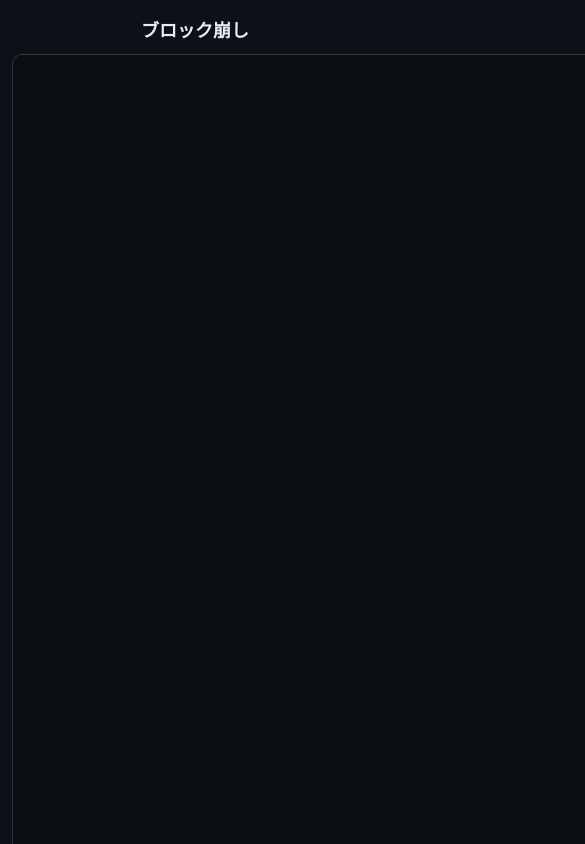
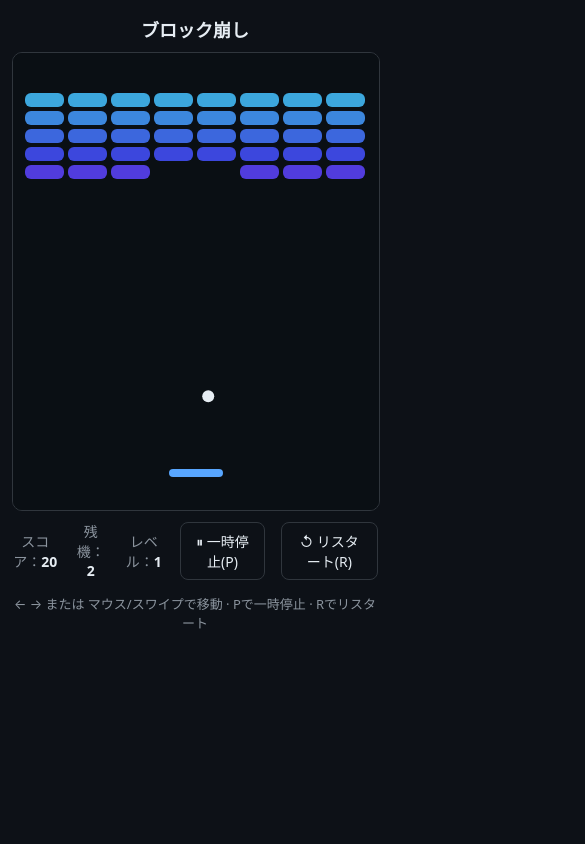
Before and after one commit to kaji-sin/2D-game, a plain HTML site: page index.html in a window 390 px wide. Both pictures are taken after a click on the link "↺ リスタート(R)". Shown: the top 844 px of the page, 585 px wide, since content can reach past the window. Drawn offline with Linux system fonts and the light colour scheme.

Commit message:
Update index.html

```diff
--- a/index.html
+++ b/index.html
@@ -1,175 +1,167 @@
 <!doctype html>
 <html lang="ja">
 <head>
-  <meta charset="utf-8" />
-  <meta name="viewport" content="width=device-width,initial-scale=1,maximum-scale=1" />
+<meta charset="utf-8">
+<meta name="viewport" content="width=device-width,initial-scale=1,maximum-scale=1">
 <title>ブロック崩し</title>
 <style>
-    :root { --bg:#0d1117; --fg:#e6edf3; --acc:#58a6ff; --mut:#8b949e; }
-    html,body { height:100%; margin:0; background:var(--bg); color:var(--fg); font-family: system-ui, -apple-system, Segoe UI, Roboto, "Hiragino Kaku Gothic ProN", Meiryo, sans-serif; }
-    .wrap { max-width: 820px; margin: 16px auto; padding: 0 12px; text-align:center; }
-    h1 { font-size: clamp(18px, 2.2vw, 22px); font-weight: 700; margin: 8px 0 12px; }
-    #game { display:block; margin: 0 auto; background: #0a0f14; border: 1px solid #30363d; border-radius: 10px; touch-action: none; }
-    .hud { display:flex; gap:16px; justify-content:center; align-items:center; margin:10px 0 14px; font-size:14px; color:var(--mut);}
-    .hud strong{ color:var(--fg); }
-    .controls { font-size: 13px; color: var(--mut); }
-    .btn { display:inline-block; padding:8px 14px; border-radius:8px; border:1px solid #30363d; color:var(--fg); text-decoration:none; }
-    .btn:hover { background:#161b22; }
+  :root{--bg:#0d1117;--fg:#e6edf3;--mut:#8b949e;--acc:#58a6ff}
+  html,body{height:100%;margin:0;background:var(--bg);color:var(--fg);font-family:system-ui,-apple-system,Segoe UI,Roboto,"Hiragino Kaku Gothic ProN",Meiryo,sans-serif}
+  .wrap{max-width:820px;margin:16px auto;padding:0 12px;text-align:center}
+  h1{font-size:clamp(18px,2.2vw,22px);margin:6px 0 10px}
+  #game{display:block;margin:0 auto;background:#0a0f14;border:1px solid #30363d;border-radius:10px;touch-action:none}
+  .hud{display:flex;gap:16px;justify-content:center;align-items:center;margin:10px 0 14px;color:var(--mut);font-size:14px}
+  .hud strong{color:var(--fg)}
+  .btn{display:inline-block;padding:8px 14px;border:1px solid #30363d;border-radius:8px;color:var(--fg);text-decoration:none}
+  .btn:hover{background:#161b22}
+  .tips{color:var(--mut);font-size:13px}
 </style>
 </head>
 <body>
 <div class="wrap">
   <h1>ブロック崩し</h1>
-    <canvas id="game" width="640" height="900" aria-label="Game canvas"></canvas>
+  <canvas id="game" aria-label="game canvas"></canvas>
   <div class="hud">
     <div>スコア：<strong id="score">0</strong></div>
     <div>残機：<strong id="lives">3</strong></div>
     <div>レベル：<strong id="level">1</strong></div>
-      <a class="btn" id="pauseBtn" href="#">⏸︎ 一時停止(P)</a>
-      <a class="btn" id="restartBtn" href="#">↺ リスタート(R)</a>
+    <a href="#" id="pauseBtn" class="btn">⏸ 一時停止(P)</a>
+    <a href="#" id="restartBtn" class="btn">↺ リスタート(R)</a>
   </div>
-    <div class="controls">
-      ← → で移動 / マウス or スワイプでもOK・<strong>P</strong>で一時停止 / <strong>R</strong>でリスタート
-    </div>
+  <div class="tips">← → または マウス/スワイプで移動 · Pで一時停止 · Rでリスタート</div>
 </div>
 
 <script>
-(() => {
-  const canvas = document.getElementById("game");
-  const ctx = canvas.getContext("2d", { alpha:false });
-
-  // 画面サイズに合わせてキャンバスを調整
-  function fitCanvas() {
-    const maxW = Math.min(window.innerWidth * 0.9, 640); // 幅の上限を640px
-    const w = Math.floor(maxW);
-    const h = Math.floor(w * 1.2); // 縦横比を少し小さく
-    canvas.width = w * window.devicePixelRatio;
-    canvas.height = h * window.devicePixelRatio;
-    canvas.style.width = w + "px";
-    canvas.style.height = h + "px";
-    ctx.scale(window.devicePixelRatio, window.devicePixelRatio);
-    sizes.recalc(w, h);
-  }
-
-  const sizes = {
-    cw: 640, ch: 800,
-    paddleW: 100, paddleH: 10, paddleY: 0,
-    brick: { rows: 5, cols: 8, w: 0, h: 20, pad: 4, top: 60, left: 8 },
-    recalc(w, h){
-      this.cw=w; this.ch=h;
-      this.paddleW = Math.max(50, Math.floor(w*0.15)); // 幅を画面の15%
-      this.paddleH = Math.max(8, Math.floor(h*0.012));
-      this.paddleY = h - Math.floor(h*0.1);
-      this.brick.cols = 8;
-      this.brick.rows = 5;
-      const totalPad = (this.brick.cols+1)*this.brick.pad;
-      this.brick.w = Math.floor((w - totalPad) / this.brick.cols);
-      this.brick.h = Math.max(14, Math.floor(h*0.025));
-      this.brick.left = 8;
-      this.brick.top = Math.floor(h*0.08);
-    }
-  };
-
-  // 残りのコード（update, draw, initなど）は前のままでOK
-  // ここから下は削除せずそのまま残してください。
-})();
-    // ===== ゲーム状態 =====
-    let score = 0, lives = 3, level = 1, paused = false, running = true;
-
-    const paddle = { x: 0, speed: 0, maxSpeed: 9 };
-    const ball = { x: 0, y: 0, r: 7, vx: 0, vy: 0, speedBase: 6 };
-    let bricks = [];
-
+(()=>{
+// ===== 基本セットアップ =====
+const canvas = document.getElementById('game');
+const ctx = canvas.getContext('2d', {alpha:false});
 const ui = {
   score: document.getElementById('score'),
   lives: document.getElementById('lives'),
   level: document.getElementById('level'),
   pauseBtn: document.getElementById('pauseBtn'),
   restartBtn: document.getElementById('restartBtn'),
-      refresh(){ this.score.textContent = score; this.lives.textContent = lives; this.level.textContent = level; this.pauseBtn.textContent = paused? "▶ 再開(P)":"⏸︎ 一時停止(P)"; }
+  refresh(){ this.score.textContent=score; this.lives.textContent=lives; this.level.textContent=level;
+             this.pauseBtn.textContent = paused ? "▶ 再開(P)" : "⏸ 一時停止(P)"; }
 };
 
-    // ===== 初期化 =====
-    function initLevel() {
-      buildBricks();
-      resetBall(true);
-      ui.refresh();
+// 画面サイズにフィット（高DPIもクッキリ）
+const sizes = {
+  cw:640, ch:840,
+  brick:{rows:5, cols:8, w:0, h:20, pad:4, top:60, left:8},
+  paddleW:96, paddleH:12, paddleY:0,
+  recalc(cssW, cssH){
+    this.cw=cssW; this.ch=cssH;
+    // パドル・ブロックは画面に収まる比率で算出
+    this.paddleW = Math.max(48, Math.floor(cssW*0.15)); // 画面幅の15%
+    this.paddleH = Math.max(8, Math.floor(cssH*0.014));
+    this.paddleY = cssH - Math.floor(cssH*0.09);
+
+    this.brick.cols = 8;
+    this.brick.rows = 5 + (level-1);                      // レベルで段数UP
+    const totalPad = (this.brick.cols+1)*this.brick.pad + 16;
+    this.brick.w = Math.max(20, Math.floor((cssW - totalPad)/this.brick.cols));
+    this.brick.h = Math.max(14, Math.floor(cssH*0.024));
+    this.brick.left = 8;
+    this.brick.top  = Math.floor(cssH*0.08);
+  }
+};
+
+function fitCanvas(){
+  const cssW = Math.min(820, Math.floor(window.innerWidth - 24)); // 余白を引いて収める
+  const cssH = Math.floor(cssW * 1.25);                            // 縦横比
+  const dpr = Math.max(1, Math.floor(window.devicePixelRatio || 1));
+  canvas.style.width  = cssW + 'px';
+  canvas.style.height = cssH + 'px';
+  canvas.width  = cssW * dpr;
+  canvas.height = cssH * dpr;
+  ctx.setTransform(dpr,0,0,dpr,0,0); // スケール設定
+  sizes.recalc(cssW, cssH);
 }
 
-    function buildBricks() {
+// ===== ゲーム状態 =====
+let score=0, lives=3, level=1, paused=false, running=true;
+const paddle = {x:0, speed:0, maxSpeed:9};
+const ball   = {x:0, y:0, r:7, vx:0, vy:0, speedBase:6};
+let bricks = [];
+
+// ===== 初期化 =====
+function buildBricks(){
   bricks = [];
-      for (let r=0;r<sizes.brick.rows;r++){
-        bricks[r] = [];
-        for (let c=0;c<sizes.brick.cols;c++){
-          bricks[r][c] = { alive: true, hp: 1, color: hueColor(200 + r*12) };
+  const R = sizes.brick.rows, C = sizes.brick.cols;
+  for(let r=0;r<R;r++){
+    bricks[r]=[];
+    for(let c=0;c<C;c++){
+      bricks[r][c]={alive:true, color:`hsl(${(200+r*12)%360} 70% 55%)`};
     }
   }
 }
-
-    function hueColor(h) { return `hsl(${h%360} 70% 55%)`; }
-
-    function resetBall(centerPaddle=false){
+function resetBall(center=true){
   paddle.x = (sizes.cw - sizes.paddleW)/2;
+  ball.r = Math.max(6, Math.floor(sizes.ch*0.008));
   ball.x = sizes.cw/2;
-      ball.y = sizes.ch*0.65;
-      ball.r = Math.max(6, Math.floor(sizes.ch*0.008));
-      const sp = ball.speedBase * (1 + (level-1)*0.1);
-      const angle = (-Math.PI/3) + Math.random()*(-Math.PI/3); // 上向き
-      ball.vx = sp * Math.cos(angle);
-      ball.vy = sp * Math.sin(angle);
-      if(centerPaddle) paddle.x = (sizes.cw - sizes.paddleW)/2;
+  ball.y = sizes.ch*0.62;
+  const sp = ball.speedBase*(1+(level-1)*0.1);
+  const ang = (-Math.PI/3) - Math.random()*Math.PI/6; // 上向き
+  ball.vx = sp*Math.cos(ang);
+  ball.vy = sp*Math.sin(ang);
+  if(center) paddle.x = (sizes.cw - sizes.paddleW)/2;
 }
+function init(){
+  fitCanvas(); buildBricks(); resetBall(true); ui.refresh(); requestAnimationFrame(update);
+}
+window.addEventListener('resize', ()=>{fitCanvas();});
 
 // ===== 入力 =====
-    const keys = { left:false, right:false };
-    window.addEventListener('keydown', e=>{
+const keys={left:false,right:false};
+addEventListener('keydown',e=>{
   if(e.key==='ArrowLeft') keys.left=true;
   if(e.key==='ArrowRight') keys.right=true;
-      if(e.key==='p' || e.key==='P'){ paused = !paused; ui.refresh(); }
-      if(e.key==='r' || e.key==='R'){ startOver(); }
+  if(e.key==='p'||e.key==='P'){ paused=!paused; ui.refresh(); }
+  if(e.key==='r'||e.key==='R'){ startOver(); }
 });
-    window.addEventListener('keyup', e=>{
+addEventListener('keyup',e=>{
   if(e.key==='ArrowLeft') keys.left=false;
   if(e.key==='ArrowRight') keys.right=false;
 });
-    // マウス / タッチ
-    const moveTo = (clientX)=>{
-      const rect = canvas.getBoundingClientRect();
-      const x = clientX - rect.left;
+const moveTo = clientX=>{
+  const rect=canvas.getBoundingClientRect();
+  const x=clientX-rect.left;
   paddle.x = Math.max(0, Math.min(sizes.cw - sizes.paddleW, x - sizes.paddleW/2));
 };
-    canvas.addEventListener('mousemove', e=> moveTo(e.clientX));
-    canvas.addEventListener('touchmove', e=> { if(e.touches[0]) moveTo(e.touches[0].clientX); e.preventDefault(); }, {passive:false});
+canvas.addEventListener('mousemove',e=>moveTo(e.clientX));
+canvas.addEventListener('touchmove',e=>{if(e.touches[0]) moveTo(e.touches[0].clientX); e.preventDefault();},{passive:false});
+ui.pauseBtn.addEventListener('click',e=>{e.preventDefault(); paused=!paused; ui.refresh();});
+ui.restartBtn.addEventListener('click',e=>{e.preventDefault(); startOver();});
 
 // ===== ループ =====
-    function update() {
-      if (!running) return;
+function update(){
+  if(!running) return;
   requestAnimationFrame(update);
-      if (paused) return draw();
+  if(paused) return draw();
 
-      // パドル移動（キーボード）
-      if (keys.left) paddle.x = Math.max(0, paddle.x - paddle.maxSpeed);
-      if (keys.right) paddle.x = Math.min(sizes.cw - sizes.paddleW, paddle.x + paddle.maxSpeed);
+  // パドル
+  if(keys.left)  paddle.x = Math.max(0, paddle.x - paddle.maxSpeed);
+  if(keys.right) paddle.x = Math.min(sizes.cw - sizes.paddleW, paddle.x + paddle.maxSpeed);
 
-      // ボール移動
-      ball.x += ball.vx;
-      ball.y += ball.vy;
+  // ボール
+  ball.x += ball.vx; ball.y += ball.vy;
 
-      // 壁反射
-      if (ball.x - ball.r < 0) { ball.x = ball.r; ball.vx *= -1; }
-      if (ball.x + ball.r > sizes.cw) { ball.x = sizes.cw - ball.r; ball.vx *= -1; }
-      if (ball.y - ball.r < 0) { ball.y = ball.r; ball.vy *= -1; }
+  // 壁
+  if(ball.x - ball.r < 0){ ball.x = ball.r; ball.vx *= -1; }
+  if(ball.x + ball.r > sizes.cw){ ball.x = sizes.cw - ball.r; ball.vx *= -1; }
+  if(ball.y - ball.r < 0){ ball.y = ball.r; ball.vy *= -1; }
 
-      // パドル衝突
-      if (ball.y + ball.r >= sizes.paddleY && ball.y + ball.r <= sizes.paddleY + sizes.paddleH &&
-          ball.x >= paddle.x && ball.x <= paddle.x + sizes.paddleW && ball.vy > 0) {
-        // 当たった位置で反射角を調整
-        const hitPos = (ball.x - (paddle.x + sizes.paddleW/2)) / (sizes.paddleW/2);
-        const maxAngle = Math.PI * 70/180;
-        const angle = hitPos * maxAngle;
-        const sp = Math.hypot(ball.vx, ball.vy) * 1.02; // ちょい加速
-        ball.vx = sp * Math.sin(angle);
-        ball.vy = -Math.abs(sp * Math.cos(angle));
+  // パドル衝突（反射角調整）
+  if(ball.y + ball.r >= sizes.paddleY && ball.y + ball.r <= sizes.paddleY + sizes.paddleH &&
+     ball.x >= paddle.x && ball.x <= paddle.x + sizes.paddleW && ball.vy > 0){
+    const pos = (ball.x - (paddle.x + sizes.paddleW/2))/(sizes.paddleW/2);
+    const maxA = Math.PI*70/180;
+    const ang = pos*maxA;
+    const sp = Math.min(12, Math.hypot(ball.vx,ball.vy)*1.02);
+    ball.vx = sp*Math.sin(ang);
+    ball.vy = -Math.abs(sp*Math.cos(ang));
     ball.y = sizes.paddleY - ball.r - 0.1;
   }
 
@@ -177,134 +169,87 @@
   collideBricks();
 
   // 落下
-      if (ball.y - ball.r > sizes.ch) {
-        lives--; ui.refresh();
-        if (lives <= 0) {
-          gameOver();
-        } else {
-          resetBall();
-        }
+  if(ball.y - ball.r > sizes.ch){
+    if(--lives<=0){ gameOver(); } else { ui.refresh(); resetBall(); }
   }
 
   draw();
 }
 
 function collideBricks(){
-      const { w, h, pad, top, left } = sizes.brick;
-      for (let r=0;r<bricks.length;r++){
-        for (let c=0;c<bricks[r].length;c++){
-          const b = bricks[r][c];
-          if(!b.alive) continue;
+  const {w,h,pad,top,left} = sizes.brick;
+  for(let r=0;r<bricks.length;r++){
+    for(let c=0;c<bricks[r].length;c++){
+      const b=bricks[r][c]; if(!b.alive) continue;
       const bx = left + c*(w+pad) + pad;
-          const by = top + r*(h+pad) + pad;
-          // AABB vs circle
-          const cx = Math.max(bx, Math.min(ball.x, bx + w));
-          const cy = Math.max(by, Math.min(ball.y, by + h));
-          const dist2 = (ball.x - cx)**2 + (ball.y - cy)**2;
-          if (dist2 <= ball.r**2){
-            b.hp--; if(b.hp<=0){ b.alive=false; score+=10; ui.refresh(); }
-            // 反射（どちらの面に近いかで反転軸を決定）
-            const overlapX = Math.min(Math.abs(ball.x - bx), Math.abs(ball.x - (bx + w)));
-            const overlapY = Math.min(Math.abs(ball.y - by), Math.abs(ball.y - (by + h)));
-            if (overlapX < overlapY) { ball.vx *= -1; } else { ball.vy *= -1; }
-            // クリア判定
-            if (isCleared()){
-              level++; lives = Math.min(5, lives+1);
-              ui.refresh();
-              buildBricks();
-              resetBall(true);
-            }
-            return; // 1フレーム1衝突まで
+      const by = top  + r*(h+pad) + pad;
+      // 円 vs AABB
+      const cx = Math.max(bx, Math.min(ball.x, bx+w));
+      const cy = Math.max(by, Math.min(ball.y, by+h));
+      const dx = ball.x - cx, dy = ball.y - cy;
+      if(dx*dx + dy*dy <= ball.r*ball.r){
+        b.alive=false; score+=10; ui.refresh();
+        // 反射軸
+        const ox = Math.min(Math.abs(ball.x - bx), Math.abs(ball.x - (bx+w)));
+        const oy = Math.min(Math.abs(ball.y - by), Math.abs(ball.y - (by+h)));
+        if(ox < oy) ball.vx *= -1; else ball.vy *= -1;
+        // クリア
+        if(isCleared()){ level++; lives=Math.min(5,lives+1); ui.refresh(); buildBricks(); resetBall(true); }
+        return;
       }
     }
   }
 }
-
-    function isCleared(){
-      for (const row of bricks) for (const b of row) if (b.alive) return false;
-      return true;
-    }
+function isCleared(){ for(const row of bricks) for(const b of row) if(b.alive) return false; return true; }
 
 function draw(){
   // 背景
-      ctx.fillStyle = "#0a0f14";
-      ctx.fillRect(0,0,sizes.cw,sizes.ch);
+  ctx.fillStyle="#0a0f14"; ctx.fillRect(0,0,sizes.cw,sizes.ch);
 
   // ブロック
-      const { w, h, pad, top, left } = sizes.brick;
-      for (let r=0;r<bricks.length;r++){
-        for (let c=0;c<bricks[r].length;c++){
-          const b = bricks[r][c];
-          if(!b.alive) continue;
+  const {w,h,pad,top,left} = sizes.brick;
+  for(let r=0;r<bricks.length;r++){
+    for(let c=0;c<bricks[r].length;c++){
+      const b=bricks[r][c]; if(!b.alive) continue;
       const x = left + c*(w+pad) + pad;
-          const y = top + r*(h+pad) + pad;
-          ctx.fillStyle = b.color;
-          roundRect(ctx, x, y, w, h, 6);
+      const y = top  + r*(h+pad) + pad;
+      ctx.fillStyle=b.color; roundRect(x,y,w,h,6);
     }
   }
+  // パドル
+  ctx.fillStyle="#58a6ff"; roundRect(paddle.x, sizes.paddleY, sizes.paddleW, sizes.paddleH, 8);
+  // ボール
+  ctx.beginPath(); ctx.arc(ball.x, ball.y, ball.r, 0, Math.PI*2); ctx.closePath(); ctx.fillStyle="#e6edf3"; ctx.fill();
 
-      // パドル
-      ctx.fillStyle = "#58a6ff";
-      roundRect(ctx, paddle.x, sizes.paddleY, sizes.paddleW, sizes.paddleH, 8);
-
-      // ボール
-      ctx.beginPath();
-      ctx.arc(ball.x, ball.y, ball.r, 0, Math.PI*2);
-      ctx.closePath();
-      ctx.fillStyle = "#e6edf3";
-      ctx.fill();
-
-      // ポーズ表示
-      if (paused) {
-        ctx.fillStyle = "rgba(0,0,0,.45)";
-        ctx.fillRect(0,0,sizes.cw,sizes.ch);
-        ctx.fillStyle = "#fff";
-        ctx.font = "bold 28px system-ui, sans-serif";
-        ctx.textAlign = "center";
+  if(paused){
+    ctx.fillStyle="rgba(0,0,0,.4)"; ctx.fillRect(0,0,sizes.cw,sizes.ch);
+    ctx.fillStyle="#fff"; ctx.textAlign="center"; ctx.font="bold 26px system-ui";
     ctx.fillText("一時停止中 - Pで再開", sizes.cw/2, sizes.ch/2);
   }
 }
 
-    function roundRect(ctx,x,y,w,h,r){
-      const rr = Math.min(r, w/2, h/2);
+function roundRect(x,y,w,h,r){
+  const rr=Math.min(r,w/2,h/2);
   ctx.beginPath();
-      ctx.moveTo(x+rr, y);
-      ctx.arcTo(x+w, y, x+w, y+h, rr);
-      ctx.arcTo(x+w, y+h, x, y+h, rr);
-      ctx.arcTo(x, y+h, x, y, rr);
-      ctx.arcTo(x, y, x+w, y, rr);
-      ctx.closePath();
-      ctx.fill();
+  ctx.moveTo(x+rr,y);
+  ctx.arcTo(x+w,y,x+w,y+h,rr);
+  ctx.arcTo(x+w,y+h,x,y+h,rr);
+  ctx.arcTo(x,y+h,x,y,rr);
+  ctx.arcTo(x,y,x+w,y,rr);
+  ctx.closePath(); ctx.fill();
 }
 
 function gameOver(){
-      running=false;
-      draw();
-      ctx.fillStyle = "rgba(0,0,0,.55)";
-      ctx.fillRect(0,0,sizes.cw,sizes.ch);
-      ctx.fillStyle = "#fff";
-      ctx.textAlign = "center";
-      ctx.font = "bold 32px system-ui, sans-serif";
-      ctx.fillText("GAME OVER", sizes.cw/2, sizes.ch/2 - 12);
-      ctx.font = "16px system-ui, sans-serif";
-      ctx.fillText("Rキー または 下のボタンで再スタート", sizes.cw/2, sizes.ch/2 + 20);
+  running=false; draw();
+  ctx.fillStyle="rgba(0,0,0,.55)"; ctx.fillRect(0,0,sizes.cw,sizes.ch);
+  ctx.fillStyle="#fff"; ctx.textAlign="center"; ctx.font="bold 32px system-ui";
+  ctx.fillText("GAME OVER", sizes.cw/2, sizes.ch/2-10);
+  ctx.font="16px system-ui"; ctx.fillText("Rでリスタート", sizes.cw/2, sizes.ch/2+18);
 }
-
-    function startOver(){
-      score = 0; lives = 3; level = 1; running=true; paused=false;
-      sizes.recalc(canvas.width, canvas.height);
-      initLevel(); ui.refresh(); requestAnimationFrame(update);
-    }
-
-    // UIボタン
-    ui.pauseBtn.addEventListener('click', (e)=>{ e.preventDefault(); paused=!paused; ui.refresh(); });
-    ui.restartBtn.addEventListener('click', (e)=>{ e.preventDefault(); startOver(); });
-
-    // リサイズ対応
-    window.addEventListener('resize', ()=>{ fitCanvas(); draw(); });
+function startOver(){ score=0; lives=3; level=1; running=true; paused=false; fitCanvas(); buildBricks(); resetBall(true); ui.refresh(); requestAnimationFrame(update); }
 
 // 起動
-    fitCanvas(); initLevel(); requestAnimationFrame(update);
+init();
 })();
 </script>
 </body>
```
Lines whose indentation alone changed are shown as unchanged.
